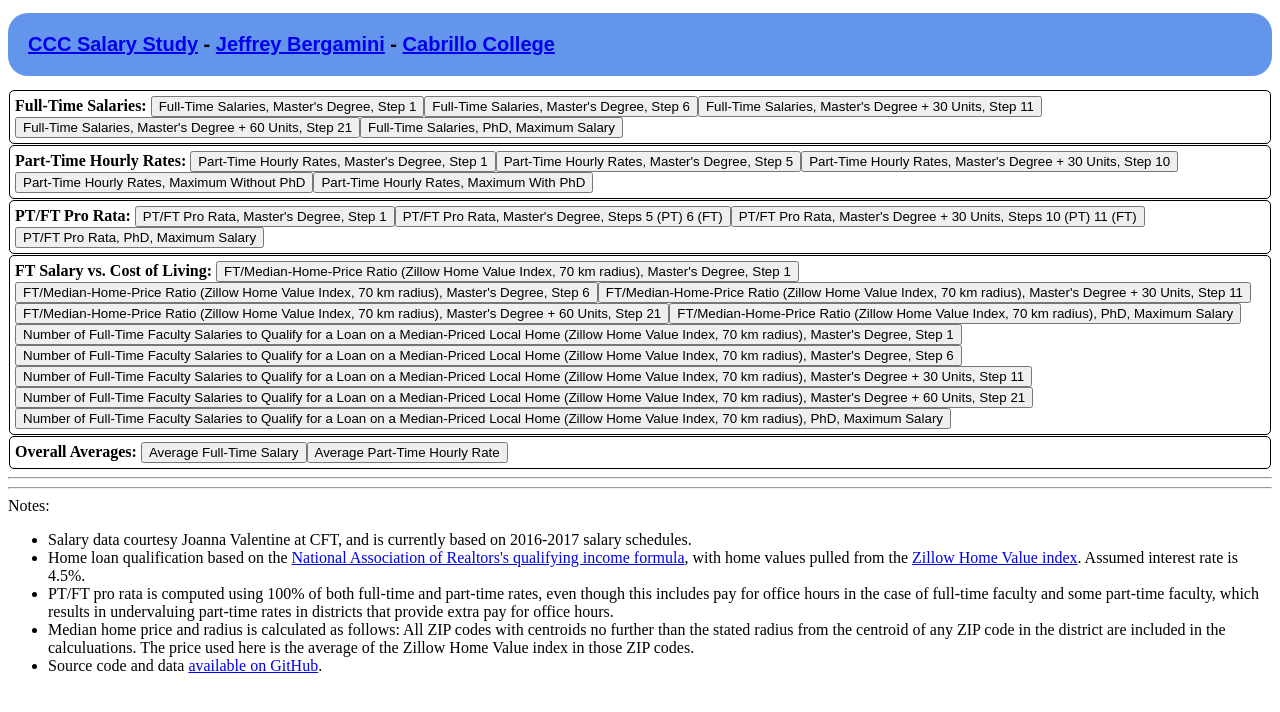
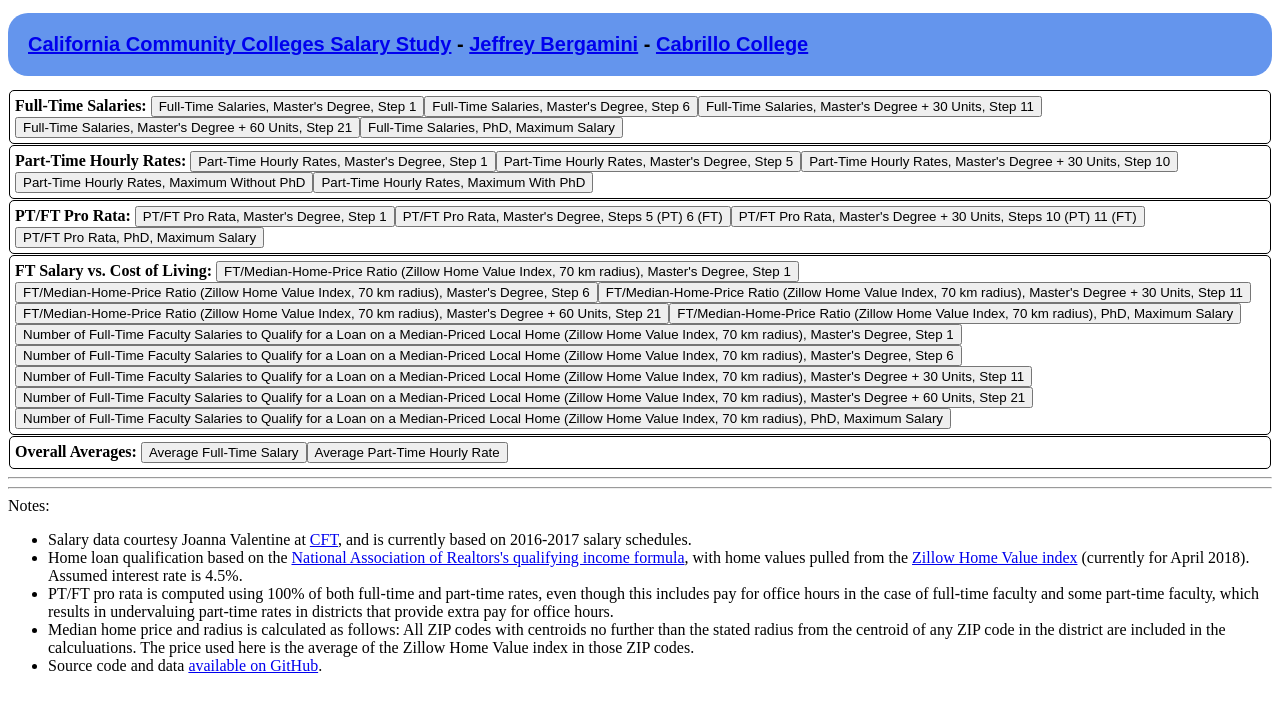
Before and after one commit to jeffreybergamini/ccc-salary-study, a PHP site: page / in a window 1280 px wide. Shown: the top 712 px of the page. Run offline with PHP 8.4, Linux system fonts and the light colour scheme.

Commit message:
Added note regarding Zillow Home Value Index data

```diff
--- a/index.php
+++ b/index.php
@@ -241,13 +241,13 @@ if (isset($_GET['report'])
 <html lang="en">
   <head>
     <meta charset="utf-8">
-    <title>CCC Salary Study - Jeffrey Bergamini - Cabrillo College</title>
+    <title>California Community Colleges Salary Study - Jeffrey Bergamini - Cabrillo College</title>
     <link rel="stylesheet" href="style.css">
   </head>
 <body>
 <header>
 <form action="." method="GET">
-<h1><a href=".">CCC Salary Study</a> - <a href="/">Jeffrey Bergamini</a> - <a href="https://www.cabrillo.edu">Cabrillo College</a></h1>
+<h1><a href=".">California Community Colleges Salary Study</a> - <a href="/">Jeffrey Bergamini</a> - <a href="https://www.cabrillo.edu">Cabrillo College</a></h1>
 <?php
 $prevCategory = '';
 for ($i = 0; $i < count($reports); ++$i) {
@@ -316,8 +316,8 @@ if (isset($report)) {
 <hr>
 Notes:
 <ul>
-<li>Salary data courtesy Joanna Valentine at CFT, and is currently based on 2016-2017 salary schedules.</li>
-<li>Home loan qualification based on the <a href="https://www.nar.realtor/research-and-statistics/housing-statistics/housing-affordability-index/methodology">National Association of Realtors's qualifying income formula</a>, with home values pulled from the <a href="https://www.zillow.com/research/data/">Zillow Home Value index</a>. Assumed interest rate is 4.5%.</li>
+<li>Salary data courtesy Joanna Valentine at <a href="http://cft.org/">CFT</a>, and is currently based on 2016-2017 salary schedules.</li>
+<li>Home loan qualification based on the <a href="https://www.nar.realtor/research-and-statistics/housing-statistics/housing-affordability-index/methodology">National Association of Realtors's qualifying income formula</a>, with home values pulled from the <a href="https://www.zillow.com/research/data/">Zillow Home Value index</a> (currently for April 2018). Assumed interest rate is 4.5%.</li>
 <li>PT/FT pro rata is computed using 100% of both full-time and part-time rates, even though this includes pay for office hours in the case of full-time faculty and some part-time faculty, which results in undervaluing part-time rates in districts that provide extra pay for office hours.</li>
 <li>Median home price and radius is calculated as follows: All ZIP codes with centroids no further than the stated radius from the centroid of any ZIP code in the district are included in the calculuations. The price used here is the average of the Zillow Home Value index in those ZIP codes.</li>
 <li>Source code and data <a href="https://github.com/jeffreybergamini/ccc-salary-study">available on GitHub</a>.</li>
```
Also changed, not shown: README.md.
